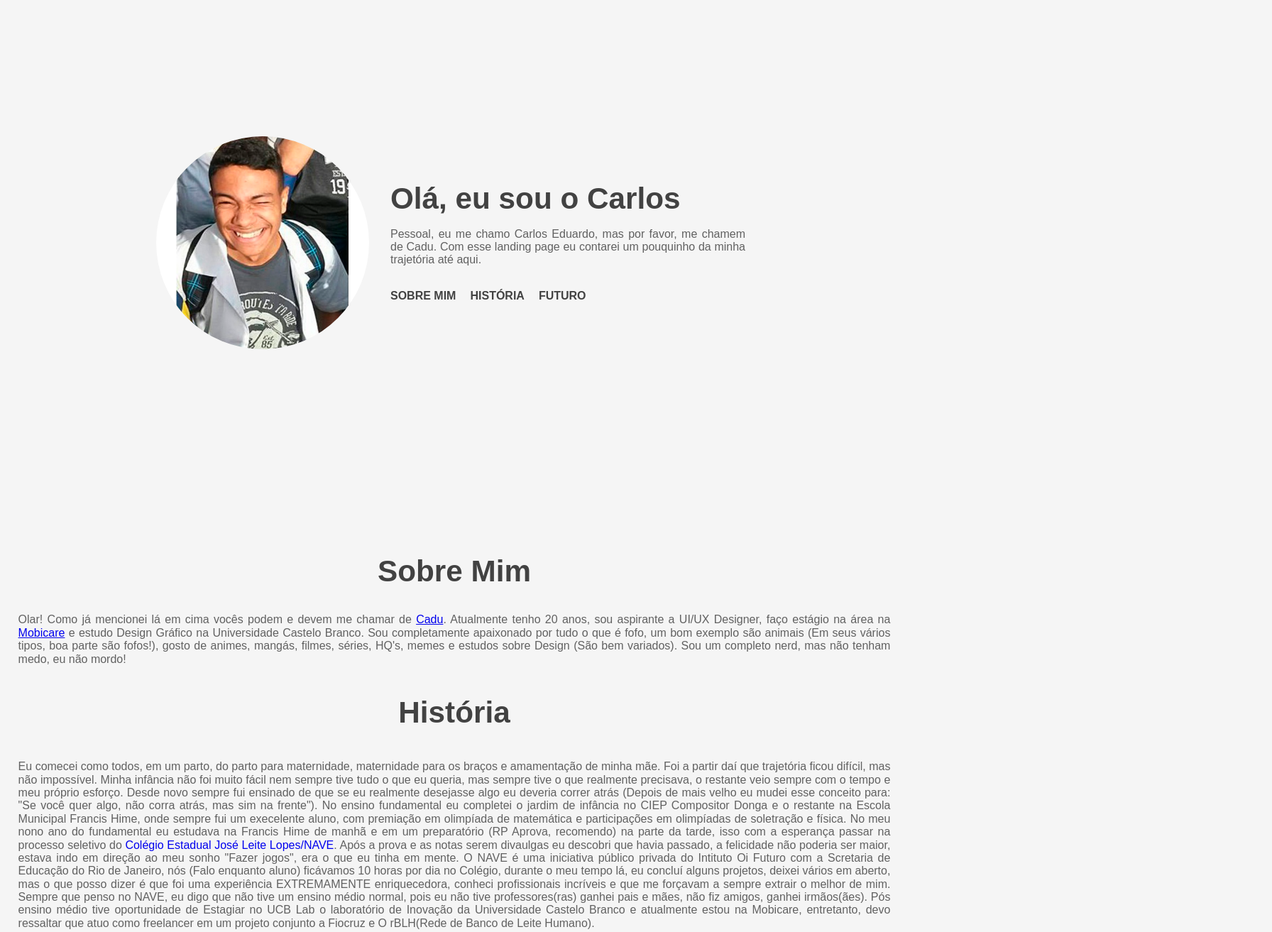
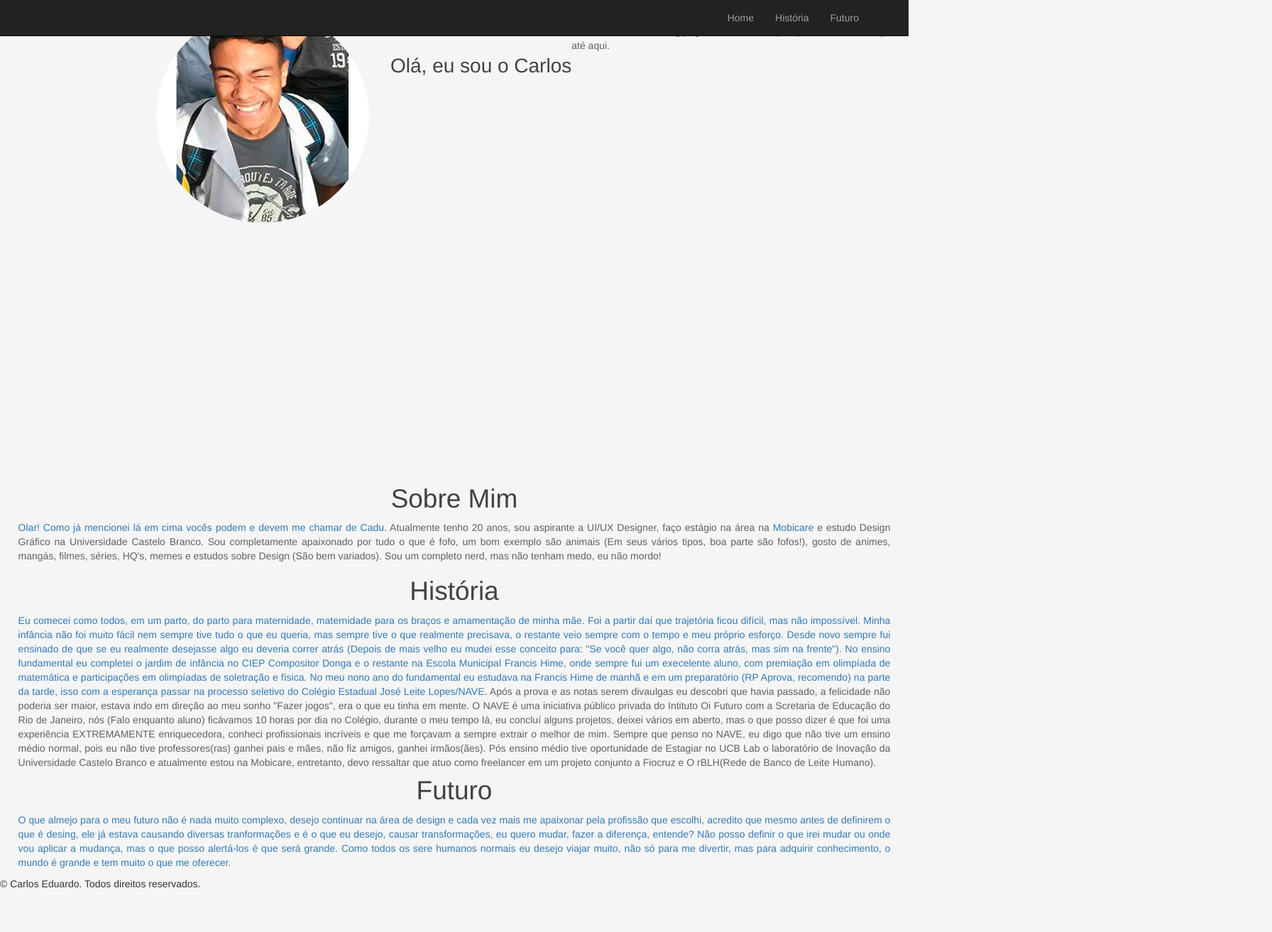
Before and after one commit to carlosfarias/webdesign-trabalhoA1, a plain HTML site: page index.html in a window 1280 px wide. Shown: the top 1313 px of the page at 71% size, 1792 px wide, since content can reach past the window. After the commit the page ends 1265 px from the top, so only its background shows below. Drawn offline with nearby package versions, Linux system fonts and the light colour scheme.

Commit message:
Atualizações para AV2

```diff
--- a/css/estilo.css
+++ b/css/estilo.css
@@ -1,146 +1,82 @@
  @font-face {
-     font-family: 'Roboto', sans-serif;
-     src: url('https://fonts.googleapis.com/css?family=Roboto');
+            font-family: -apple-system, BlinkMacSystemFont, 'Segoe UI', Roboto, Oxygen, Ubuntu, Cantarell, 'Open Sans', 'Helvetica Neue', sans-serif, sans-serif;
+            src: url();
         }
-
- body {
+        body{
             margin: 0;
             padding: 0;
             background-color: #F5F5F5;
-     overflow-x: hidden;
         }
 
- .content {
-     display: block;
-     margin-top: 15%;
+        #apresentacao{
+            color: dimgray;
+            position: relative;
+            background-position-x: 60%;
         }
-
- #apresentação {
-     color: #424242;
-     margin: 0 0 0 30px;
-     float: left;
-     padding-top: 5%;
- }
-
- #Intro {
+        #Intro{
             text-align: justify;
             color: #616161;
-     float: left;
-     width: 500px;
-     margin-left: 30px;
         }
-
- .p {
-     width: 80%;
+        .menu{
+            text-align: center;
         }
-
- .menu {
-     padding: 0px;
-     width: 100%;
-     text-align: center;
-     text-transform: uppercase;
-     color: #616161;
-     font-weight: bold;
-     float: left;
- }
-
- #perfil {
+        #perfil{
             border-radius: 50%;
         width: 25%;
         height: 25%;
         float: left;
         margin-left: 15%;
             }
-
- #apresentação {
-     font-size: 5ex;
+        #apresentação{
             color: #424242;
+            margin: 0 0 0 30px;
+            float: left;
+            padding-top: 5%;
         }
-
- #sobre {
+        #sobre{
             font-size: 5ex;
             color: #424242;
             text-align: center;
             padding-top: 46%;
         }
-
- .aboutme {
+        .aboutme{
             text-align: justify;
             margin-left: 2%;
             margin-right: 2%;
             color: #616161;
-     text-decoration: none;
         }
-
- .menu a {
-     color: #424242;
-     float: left;
- }
-
- .menu a,
- .menu {
-     text-decoration: none;
-     list-style: none;
- }
-
- .menu li {
-     display: inline;
-     padding: 0px;
-     float: left;
-     text-align: left;
-     margin-right: 20px;
-     list-style: none;
- }
-
- #história {
+        #história{
             font-size: 5ex;
             color: #424242;
             text-align: center;
         }
-
- .history {
+        .history{
             text-align: justify;
             margin-left: 2%;
             margin-right: 2%;
             color: #616161;
-     text-decoration: none;
         }
-
- nav {
-     float: left;
-     margin-left: 30px;
- }
-
- .nave {
-     text-decoration: none;
- }
-
- #futuro {
+        #futuro{
             font-size: 5ex;
             color: #424242;
             text-align: center;
         }
-
- .future {
+        .future{
             text-align: justify;
             margin-left: 2%;
             margin-right: 2%;
             color: #616161;
-     text-decoration: none;
         }
-
- .meudeus {
+        .meudeus{
             position: relative;
             padding: 1%;
             left: 40%;
             color: #F5F5F5;
         }
-
- .textfooter {
+        .textfooter{
             vertical-align: 50%;
         }
-
- .footer {
+        .footer{
             width: 100%;
             height: 50px;
             background-color: #424242;
--- a/index.html
+++ b/index.html
@@ -1,17 +1,55 @@
 <!DOCTYPE html>
-<html lang="pt-br">
+<html>
+<head>
+    <meta charset="utf-8">
+    <meta http-equiv=”content-type” content="text/html;" />
+    <meta http-equiv="X-UA-Compatible" content="IE=edge,chrome=1">
+    <meta name="keywords" content="tags, que, eu, quiser, usar, para, os, robos, do, google" />
+    <title>Fala Fera - Bootstrap - Aula 2</title>
+    <meta name="description" content="">
+    <meta name="viewport" content="width=device-width, initial-scale=1">
 
-<head>
-    <meta charset="UTF-8">
-    <meta name="viewport" content="width=device-width, initial-scale=1.0">
-    <meta http-equiv="X-UA-Compatible" content="ie=edge">
-    <title>Carlos Eduardo Farias Ribeiro</title>
-    <link rel="stylesheet" href="css/normalize.css" />
-    <link rel="stylesheet" href="css/estilo.css" />
+	<!-- BOOTSTRAP -->
+    <link rel="stylesheet" href="https://maxcdn.bootstrapcdn.com/bootstrap/3.3.7/css/bootstrap.min.css" />
+
+    <!-- ESTILOS PARA ESTA PÁGINA -->
+    <!-- Nesse caso, este estilo é apenas para inserir imagens -->
+	<link rel="stylesheet" href="https://fonts.googleapis.com/icon?family=Material+Icons">
+
+	<!--Meu CSS-->
+	<link rel="stylesheet" href="css/estilo.css"/>
+    <link rel="stylesheet" href="css/normalize.css"/>
+    <!-- JAVASCRIPT E JQUERY -->
+    <script src="https://code.jquery.com/jquery-3.2.1.slim.min.js" integrity="sha384-KJ3o2DKtIkvYIK3UENzmM7KCkRr/rE9/Qpg6aAZGJwFDMVNA/GpGFF93hXpG5KkN" crossorigin="anonymous"></script>
+	<script src="https://cdnjs.cloudflare.com/ajax/libs/popper.js/1.11.0/umd/popper.min.js" integrity="sha384-b/U6ypiBEHpOf/4+1nzFpr53nxSS+GLCkfwBdFNTxtclqqenISfwAzpKaMNFNmj4" crossorigin="anonymous"></script>
+	<script src="https://maxcdn.bootstrapcdn.com/bootstrap/4.0.0-beta/js/bootstrap.min.js" integrity="sha384-h0AbiXch4ZDo7tp9hKZ4TsHbi047NrKGLO3SEJAg45jXxnGIfYzk4Si90RDIqNm1" crossorigin="anonymous"></script>
 </head>
+		<!-- Exemplo de menu responsivo usando o Bootstrap          -->
+		<!-- Desenvolvido por Jefferson Jamess do site falafera.com -->
+		<!-- Dúvidas? Entre no canal: http://youtube.com/falafera   -->
+<body>
+<!-- INÍCIO DO MENU SUPERIOR -->
+	<nav class="navbar navbar-inverse navbar-fixed-top">
+		<div class="container">
+			<div class="navbar-header">
+				<button type="button" class="navbar-toggle" data-toggle="collapse" data-target="#links-menu" style="background-color: white;">
+					<i class="material-icons">menu</i>
+				</button>
+			</div>
 
-<body>
-    <Div class="content">
+
+			<nav id="links-menu" class="collapse navbar-collapse">
+				<ul class="nav navbar-nav navbar-right">
+					<li><a href="#aboutme">Home</a></li>
+					<li><a href="#história">História</a></li>
+					<li><a href="#futuro">Futuro</a></li>
+				</ul>
+			</nav>
+		</div>
+	</nav>
+<!-- FIM DO MENU SUPERIOR -->
+
+<Div class="content">
         <figure>
             <img id="perfil" src="img/Eu_2.png" alt="Foto de Perfil">
         </figure>
@@ -19,15 +57,6 @@
         <p id="Intro">
             Pessoal, eu me chamo Carlos Eduardo, mas por favor, me chamem de Cadu. Com esse landing page eu contarei um pouquinho da minha trajetória até aqui.
         </p>
-
-        <nav>
-            <ul class="menu">
-                <li><a href="#aboutme">Sobre Mim</a></li>
-                <li><a href="#história">História</a></li>
-                <li><a href="#futuro">Futuro</a></li>
-            </ul>
-        </nav>
-
     </Div>
 
     <Div class="p1">
@@ -43,7 +72,7 @@
             <p>
     </div>
 
-    </Div class="p2">
+    <Div class="p2">
     <h3 name="história" id="história">História
         <a name="história"></a>
     </h3>
@@ -70,9 +99,10 @@
         </p>
     </div>
 
-    <div class="footer">
-        <p class="meudeus">© Carlos Eduardo. Todos direitos reservados.</p>
-    </div>
+    <div class="foooter">
+        <p class="textfooter">© Carlos Eduardo. Todos direitos reservados.</p>
+	</div>
+
+
 </body>
-
 </html>
```
Lines whose indentation alone changed are shown as unchanged.
